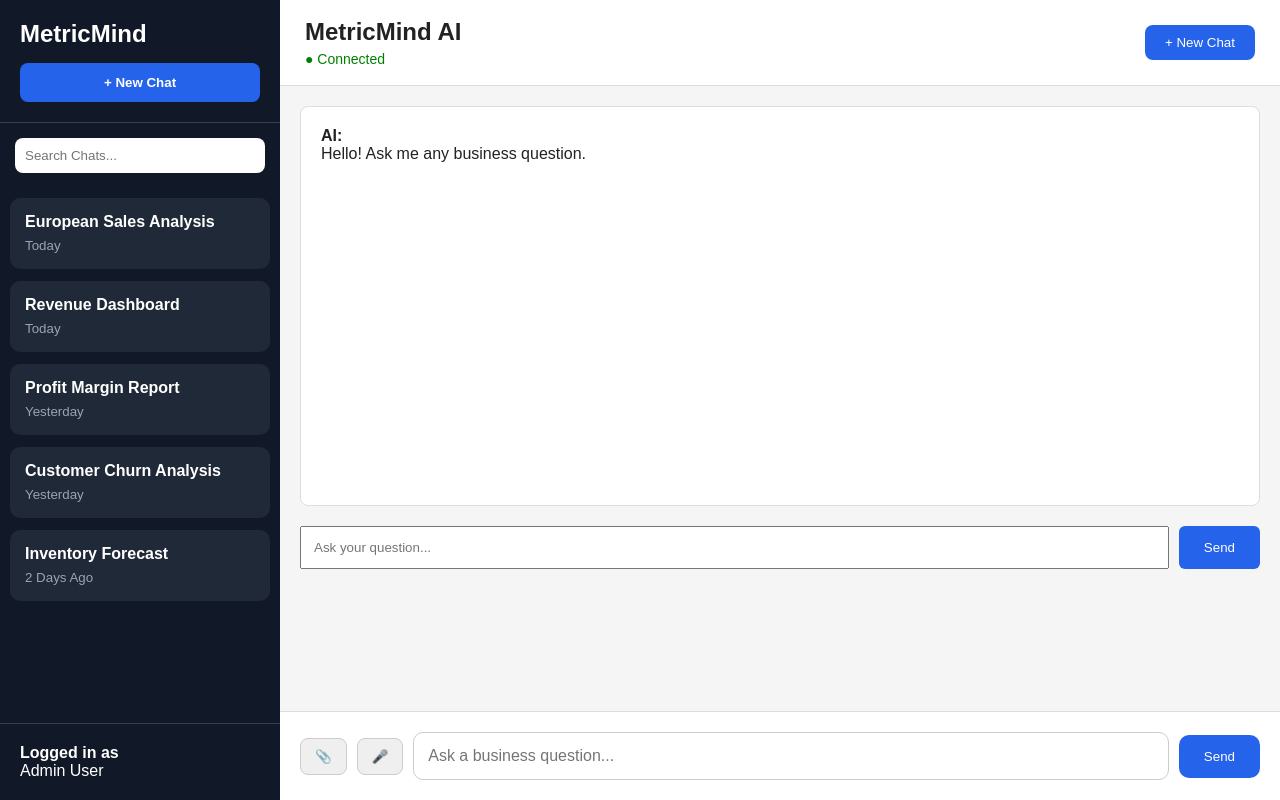
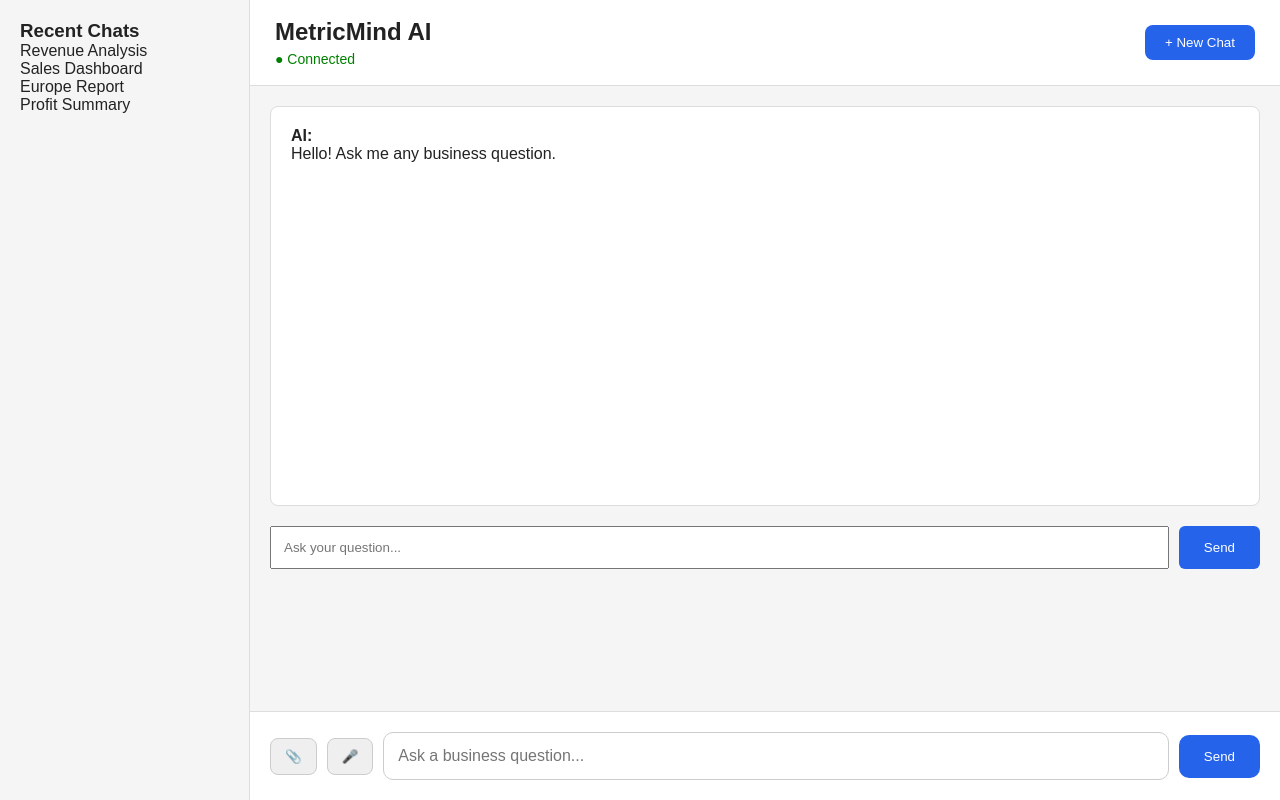
Before and after one commit to sreejagubbala/metric-mind, a Next.js app in the folder frontend/: page /chat in a window 1280 px wide. Built offline with nearby package versions, Linux system fonts and the light colour scheme.

Commit message:
Update ChatHistory.tsx

```diff
--- a/frontend/components/ChatHistory.tsx
+++ b/frontend/components/ChatHistory.tsx
@@ -1,150 +1,21 @@
-"use client";
-
-import { useState } from "react";
-
-interface Chat {
-  id: number;
-  title: string;
-  date: string;
-}
-
 export default function ChatHistory() {
-  const [chats] = useState<Chat[]>([
-    {
-      id: 1,
-      title: "European Sales Analysis",
-      date: "Today",
-    },
-    {
-      id: 2,
-      title: "Revenue Dashboard",
-      date: "Today",
-    },
-    {
-      id: 3,
-      title: "Profit Margin Report",
-      date: "Yesterday",
-    },
-    {
-      id: 4,
-      title: "Customer Churn Analysis",
-      date: "Yesterday",
-    },
-    {
-      id: 5,
-      title: "Inventory Forecast",
-      date: "2 Days Ago",
-    },
-  ]);
-
   return (
-    <aside
+    <div
       style={{
-        width: "280px",
-        height: "100vh",
-        background: "#111827",
-        color: "white",
-        display: "flex",
-        flexDirection: "column",
+        width: "250px",
+        background: "#f5f5f5",
+        padding: "20px",
+        borderRight: "1px solid #ddd",
       }}
     >
-      {/* Header */}
+      <h3>Recent Chats</h3>
 
-      <div
-        style={{
-          padding: "20px",
-          borderBottom: "1px solid #374151",
-        }}
-      >
-        <h2>MetricMind</h2>
-
-        <button
-          style={{
-            width: "100%",
-            marginTop: "15px",
-            padding: "12px",
-            background: "#2563eb",
-            color: "white",
-            border: "none",
-            borderRadius: "8px",
-            cursor: "pointer",
-            fontWeight: "bold",
-          }}
-        >
-          + New Chat
-        </button>
-      </div>
-
-      {/* Search */}
-
-      <div
-        style={{
-          padding: "15px",
-        }}
-      >
-        <input
-          type="text"
-          placeholder="Search Chats..."
-          style={{
-            width: "100%",
-            padding: "10px",
-            borderRadius: "8px",
-            border: "none",
-          }}
-        />
-      </div>
-
-      {/* Chat List */}
-
-      <div
-        style={{
-          flex: 1,
-          overflowY: "auto",
-          padding: "10px",
-        }}
-      >
-        {chats.map((chat) => (
-          <div
-            key={chat.id}
-            style={{
-              background: "#1f2937",
-              padding: "15px",
-              borderRadius: "10px",
-              marginBottom: "12px",
-              cursor: "pointer",
-            }}
-          >
-            <h4
-              style={{
-                marginBottom: "5px",
-              }}
-            >
-              {chat.title}
-            </h4>
-
-            <small
-              style={{
-                color: "#9ca3af",
-              }}
-            >
-              {chat.date}
-            </small>
-          </div>
-        ))}
-      </div>
-
-      {/* Footer */}
-
-      <div
-        style={{
-          padding: "20px",
-          borderTop: "1px solid #374151",
-        }}
-      >
-        <strong>Logged in as</strong>
-
-        <p>Admin User</p>
-      </div>
-    </aside>
+      <ul style={{ listStyle: "none", padding: 0 }}>
+        <li>Revenue Analysis</li>
+        <li>Sales Dashboard</li>
+        <li>Europe Report</li>
+        <li>Profit Summary</li>
+      </ul>
+    </div>
   );
 }
```
